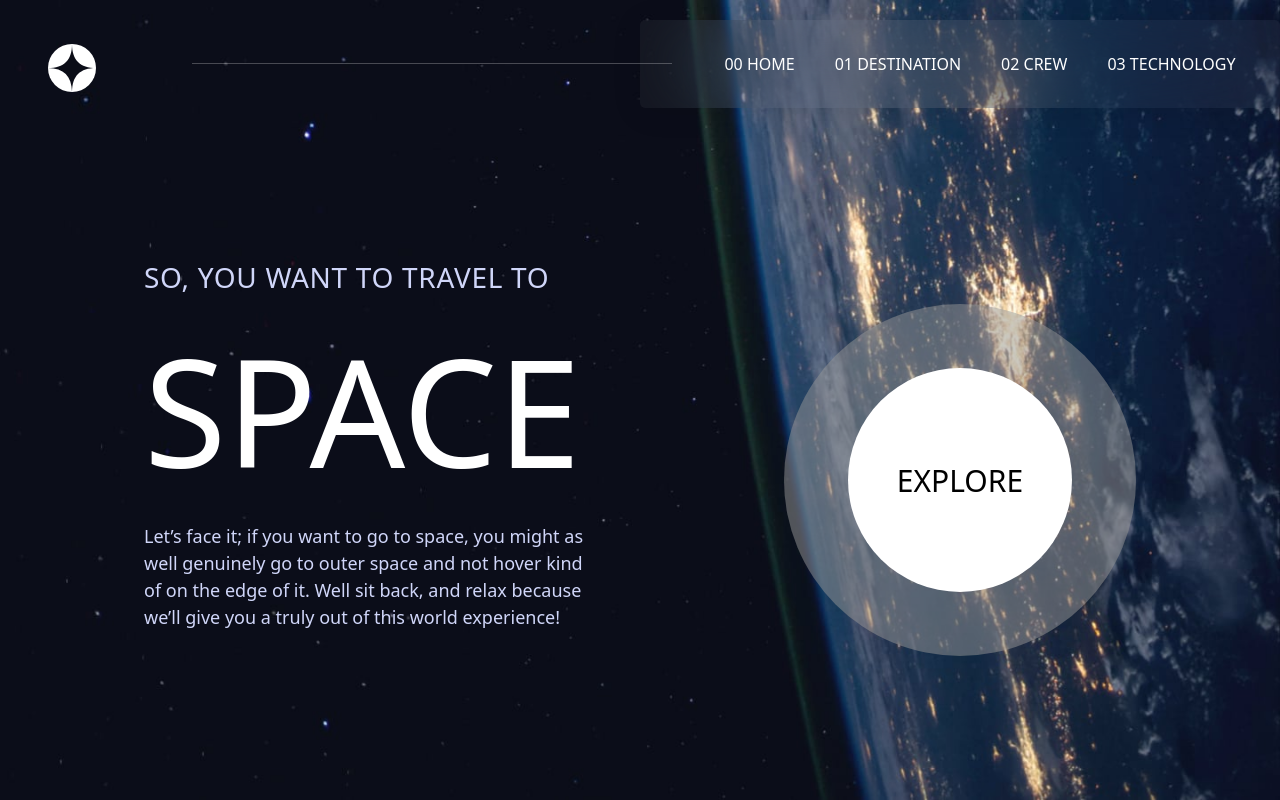
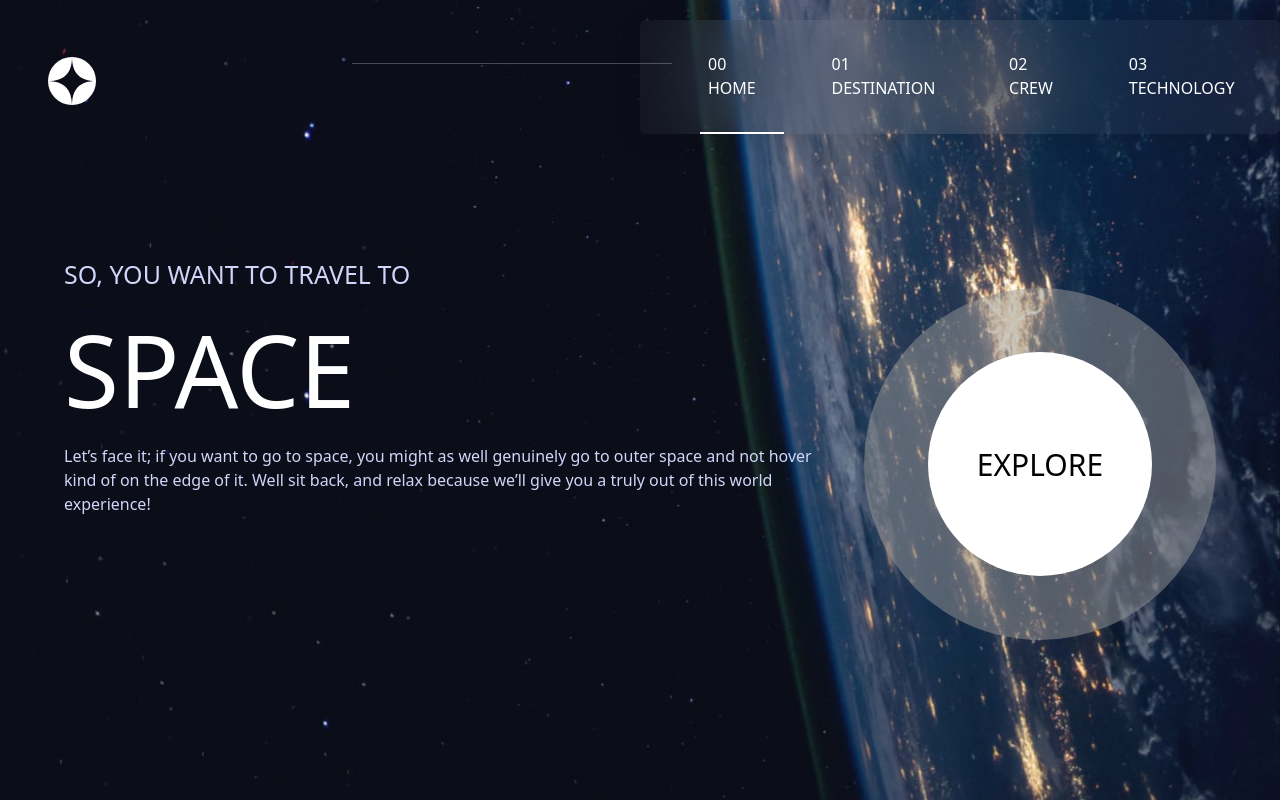
Before and after one commit to ImArnoldDCODES/space-dash, a React app: page / in a window 1280 px wide. Built offline with nearby package versions, Linux system fonts and the light colour scheme; the HTML template or start-up script is replaced by a standard one.

Commit message:
chnages to home . also added navlinks to navbar

```diff
--- a/src/index.css
+++ b/src/index.css
@@ -43,3 +43,7 @@
   box-shadow: 0 4px 30px rgba(0, 0, 0, 0.1);
   backdrop-filter: blur(40.772px);
 }
+
+ul a.active {
+  border-bottom: 2px solid #fff;
+}
--- a/src/pages/crew.jsx
+++ b/src/pages/crew.jsx
@@ -79,7 +79,7 @@ const crew = () => {
             <div className="flex justify-center py-2 cursor-pointer">
               {crewlist.map((item, index) => {
                 return (
-                  <div key={index} className="text-3xl text-gray-700">
+                  <div key={index} className="text-3xl text-white">
                     <RxDotFilled onClick={() => setIndex(index)} />
                   </div>
                 );
--- a/src/pages/destination.jsx
+++ b/src/pages/destination.jsx
@@ -3,6 +3,7 @@ import moon from "../assets/destination/image-moon.png";
 import mars from "../assets/destination/image-mars.png";
 import europa from "../assets/destination/image-europa.png";
 import titan from "../assets/destination/image-titan.png";
+import { NavLink } from "react-router-dom";
 
 const planets = [
   {
@@ -36,7 +37,7 @@ const planets = [
     id: 4,
     name: "TITAN",
     description:
-      "The smallest of the four Galilean moons orbiting Jupiter, Europa is a winter lover’s dream. With an icy surface, it’s perfect for a bit of ice skating, curling, hockey, or simple relaxation in your snug wintery cabin.",
+      "The only moon known to have a dense atmosphere other than Earth, Titan is a home away from home (just a few hundred degrees colder!). As a bonus, you get striking views of the Rings of Saturn.",
     image: titan,
     distance: "1.6 BIL. km",
     time: "7 years",
@@ -75,8 +76,8 @@ const Destination = () => {
     setIndex(slideIndex);
   };
   return (
-    <div className="h-[100vh] w-[100vw] overflow-x-hidden desitination-page">
-      <div className="grid lg:grid-cols-2 gap-8 m-auto mt-[12rem] ">
+    <div className="h-[100vh]   ">
+      <div className="grid lg:grid-cols-2 gap-8 m-auto pt-[12rem] desitination-page ">
         <div className=" m-auto text-start  ">
           <h4 className="text-2xl text-center text-[#fff] leading-normal tracking-[4px]">
             <span className="opacity-[0.25] mr-5">01</span>
--- a/src/pages/home.jsx
+++ b/src/pages/home.jsx
@@ -2,24 +2,22 @@ import React from "react";
 
 export default function Home() {
   return (
-    <div className="h-[100vh] w-[100vw] overflow-x-hidden home-page">
-      <div className="flex h-[100%] m-auto mt-12">
-        <div className="basis-[50%] m-auto text-start mt-[13rem] pl-[9rem]">
-          <h4 className="text-[#D0D6F9] text-[28px] font-[400] leading-normal tracking-wide">
+    <div className=" home-page">
+      <div className="md:flex md:h-[100vh] w-[90%] gap-8 mx-auto pt-12 ">
+        <div className=" m-auto text-center md:text-start mt-[13rem] mx-auto w-4/5">
+          <h4 className="text-[#D0D6F9] text-[25px] ">
             SO, YOU WANT TO TRAVEL TO
           </h4>
-          <h2 className="text-[#fff] text-[150px] font-[400] leading-normal">
-            SPACE
-          </h2>
-          <p className="w-[28rem] text-[#D0D6F9] text-[18px] font-[400] leading-normal">
+          <h2 className="text-[#fff] text-[100px] font-[400] ">SPACE</h2>
+          <p className=" text-[#D0D6F9] leading-normal">
             Let’s face it; if you want to go to space, you might as well
             genuinely go to outer space and not hover kind of on the edge of it.
             Well sit back, and relax because we’ll give you a truly out of this
             world experience!
           </p>
         </div>
-        <div className="basis-[50%] m-auto mt-[16rem]">
-          <div className="bg-[#979797]/50 w-[22rem] h-[22rem] text-center text-[#fff] flex m-auto rounded-[50%]">
+        <div className=" m-auto my-8 md:mt-[15rem]">
+          <div className="md:bg-[#979797]/50 w-[22rem] h-[22rem] text-center text-[#fff] flex m-auto rounded-[50%]">
             <div className="bg-[#fff] w-[14rem] h-[14rem] text-center text-[#000] text-[30px] flex m-auto rounded-[50%]">
               <h6 className="m-auto">EXPLORE</h6>
             </div>
--- a/src/pages/navbar/navbar.jsx
+++ b/src/pages/navbar/navbar.jsx
@@ -1,6 +1,7 @@
 import React from "react";
 import Logo from "../../assets/shared/logo.svg";
 import { FaBars, FaTimes } from "react-icons/fa";
+import { NavLink } from "react-router-dom";
 
 export default function Navbar() {
   const [active, setActive] = React.useState(false);
@@ -38,14 +39,14 @@ export default function Navbar() {
           />
         </div>
         <div className="w-[40rem] h-[100%] flex align-center justify-center nav">
-          <span className="hidden lg:block h-[1px] w-[30rem] right-[38rem] top-[2.7rem] opacity-[0.25] bg-[#fff] absolute content-none z-[1] m-auto"></span>
+          <span className="hidden lg:block h-[1px] w-[20rem] right-[38rem] top-[2.7rem] opacity-[0.25] bg-[#fff] absolute content-none z-[1] m-auto"></span>
           {/* "hidden md:flex px-5 py-8 gap-10 ml-10 text-[#fff]" */}
-          <ul className="hidden md:flex px-5 py-8 gap-10 ml-10 text-[#fff]">
+          <ul className="hidden md:flex px-5 gap-10 ml-10 text-[#fff]">
             {navtext.map((list, index) => {
               return (
-                <li key={index}>
-                  <a href={list.path}>{list.title}</a>
-                </li>
+                <NavLink key={index} to={list.path} className="py-8 px-2">
+                  {list.title}
+                </NavLink>
               );
             })}
           </ul>
```
